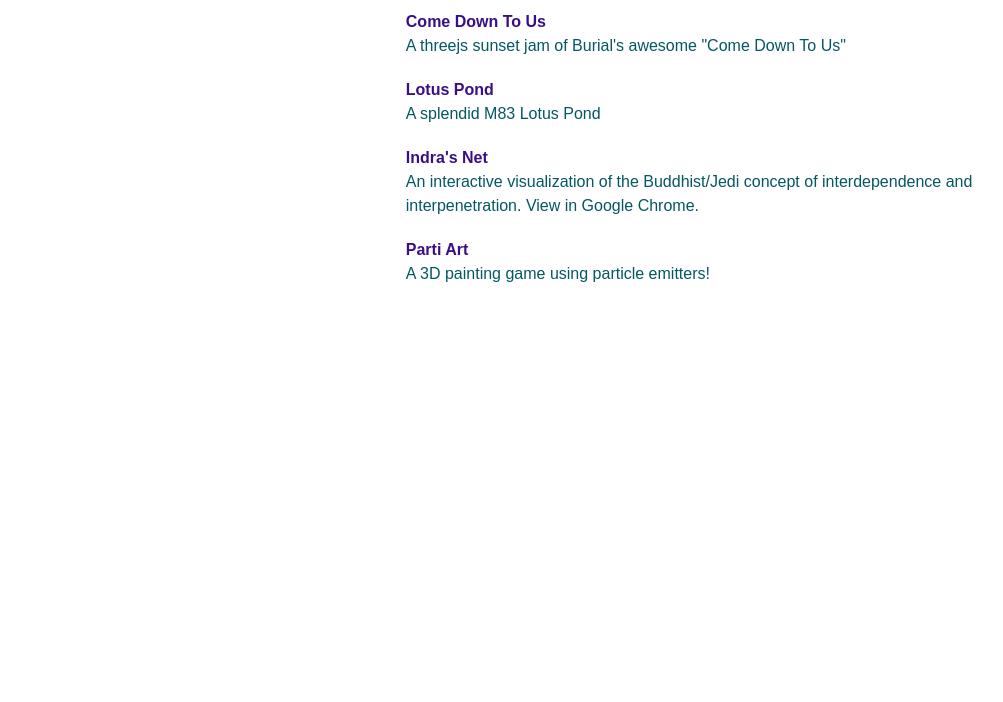
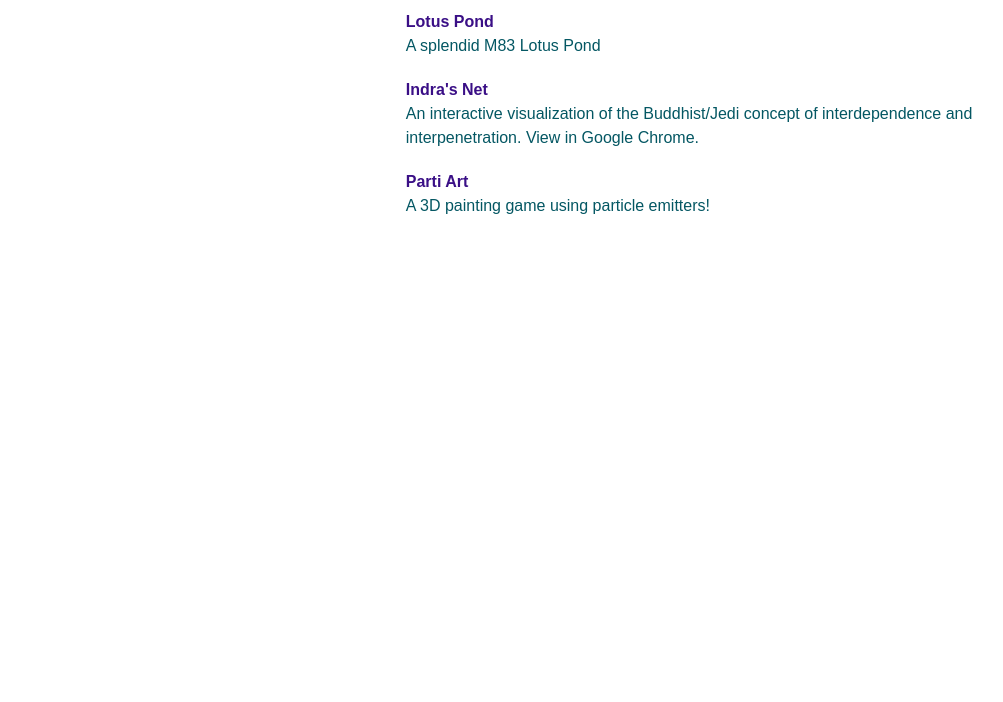
Before and after one commit to ericrius1/ericrius1.github.io, a plain HTML site: page index.html in a window 1280 px wide. Shown: the part 98-800 px from the top of the page, without its empty margins (1-1004 px from the left). Drawn offline with nearby package versions, Linux system fonts and the light colour scheme; a web font is replaced by a local one.

Commit message:
removed come down to us;

```diff
--- a/index.html
+++ b/index.html
@@ -33,11 +33,6 @@
     <div id="container">
       <div class="inner">
 
-
-        <h4>
-          <a href = "http://ericrius1.github.io/ComeDownToUs" target = "_blank">Come Down To Us</a>
-          <p> A threejs sunset jam of Burial's awesome "Come Down To Us"</p>
-        <h4>
         <h4>
           <a href = "http://ericrius1.github.io/LotusPond" target = "_blank">Lotus Pond</a>
           <p> A splendid M83 Lotus Pond</p>
```
